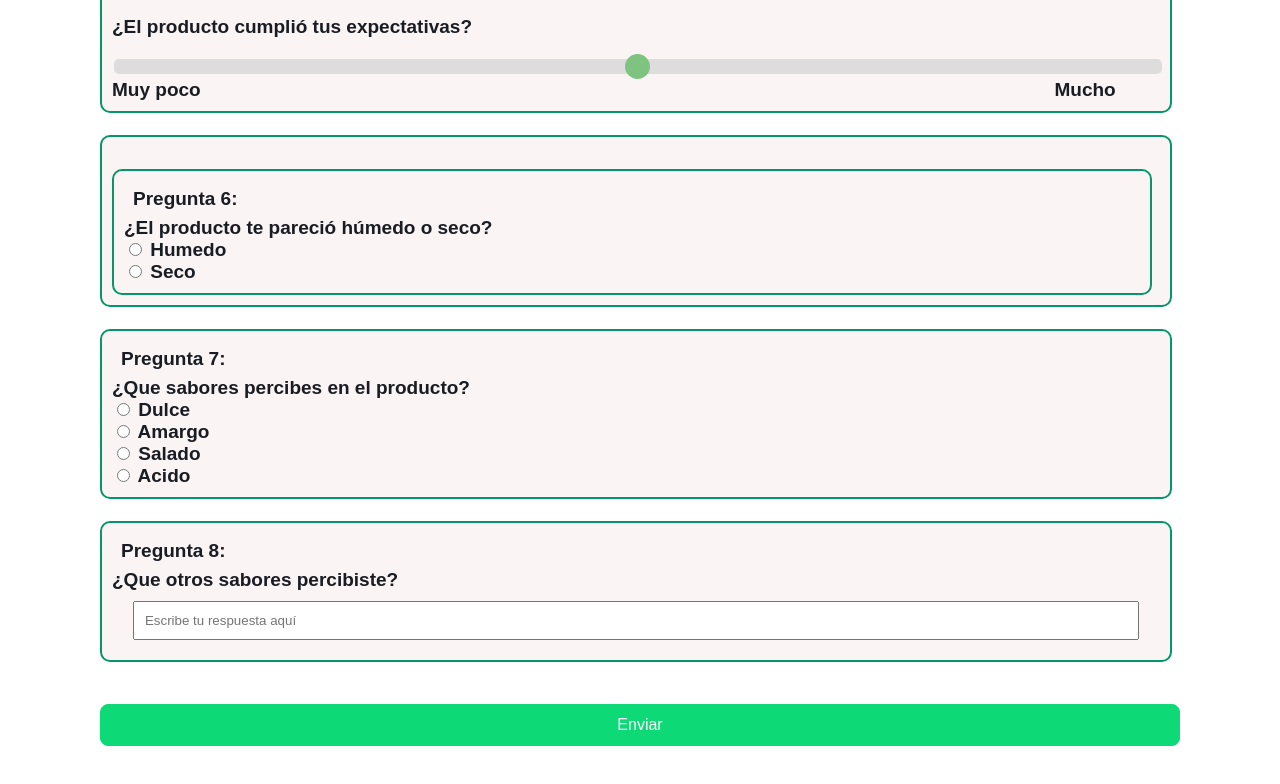
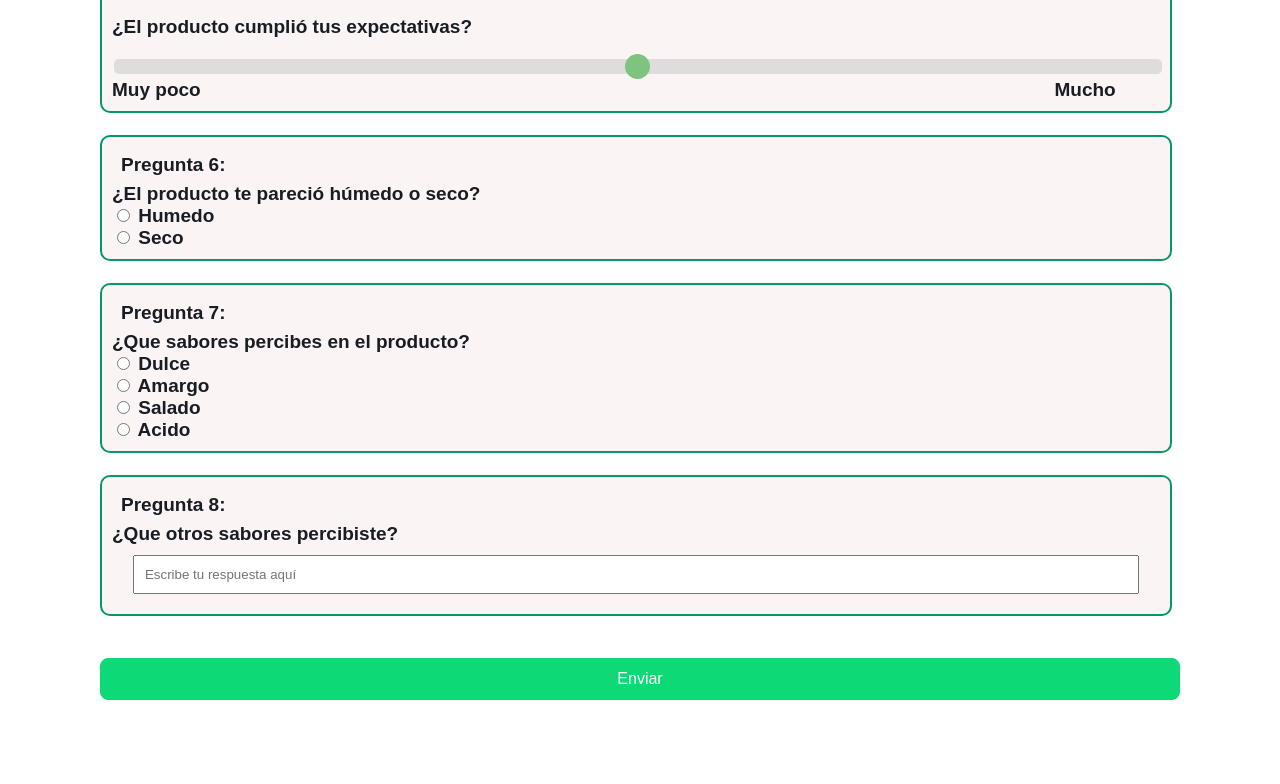
Before and after one commit to martinc890/nutriencuesta, a plain HTML site: page HTML/paginaEncuesta.html in a window 1280 px wide. Shown: the part 1384-2168 px from the top of the page. Drawn offline with Linux system fonts and the light colour scheme; files that its build step writes are made by us from their sources.

Commit message:
fix: doble recuadro preg 6

```diff
--- a/HTML/paginaEncuesta.html
+++ b/HTML/paginaEncuesta.html
@@ -123,7 +123,6 @@
             </div>
         </div>
         <!-- Pregunta 6 -->
-        <div class="question-container">
             <div class="question-container">
                 <label for="question6" class="question">Pregunta 6:</label>
                 <div class="form-group">
@@ -142,7 +141,7 @@
                 </div>
                 </div>
             </div>
-        </div>
+
         <!-- Pregunta 7 -->
         <div class="question-container">
           <label for="question7" class="question">Pregunta 7:</label>
```
